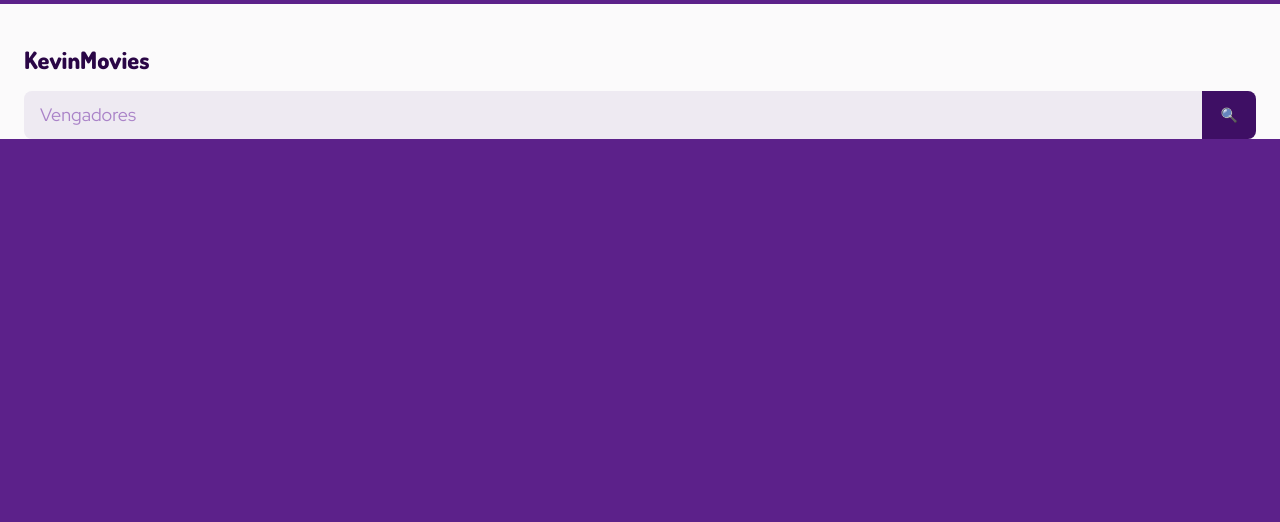
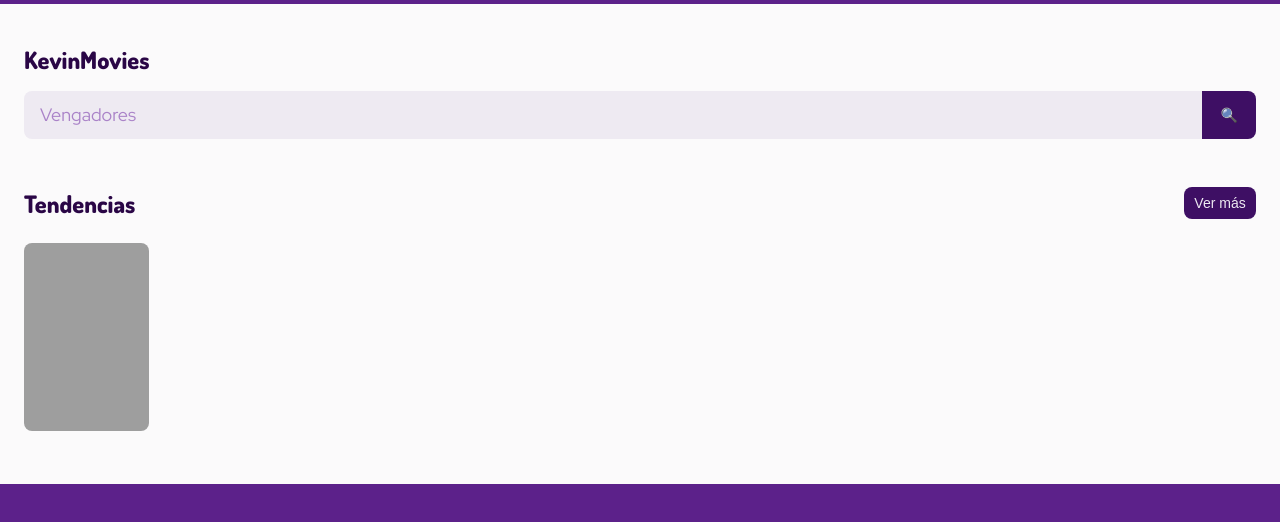
Before and after one commit to Kevin101093/Movies-JavaScript, a website: page src/index.html in a window 1280 px wide. Drawn offline with Linux system fonts and the light colour scheme; grey boxes are pictures that could not be loaded.

Commit message:
Tendencias la primera section estática lista

```diff
--- a/src/css/style.css
+++ b/src/css/style.css
@@ -176,3 +176,57 @@ footer {
 .inactive{
     display: none;
 }
+
+/* Trending */
+.trendingPreview-header{
+  display:flex;
+  align-items:center;
+  justify-content: space-between;
+}
+.trendingPreview-btn{
+  border-radius: 8px;
+  height: 32px;
+  width: 72px;
+}
+.trendingPreview-movieList{
+  overflow-x: scroll;
+  overflow-y: hidden;
+  white-space: nowrap;
+  height: 241px;
+  padding-left: 24px;
+  padding-bottom: 16px;
+}
+.movie-img{
+  height: 225px;
+  min-height: 225px;
+  max-height: 225px;
+  width: 150px;
+  min-width: 150px;
+  max-width: 150px;
+}
+/* Movie Detail */
+.movie-container--loading {
+  width: 125px;
+  min-width: 125px;
+  max-width: 125px;
+  height: 187.5px;
+  min-height: 187.5px;
+  max-height: 187.5px;
+}
+.movie-img{
+  width: 125px;
+  min-width: 125px;
+  max-width: 125px;
+  height: 187.5px;
+  min-height: 187.5px;
+  max-height: 187.5px;
+}
+/* Generic List (search, trending & category) */
+.movie-img{
+  width: 125px;
+  min-width: 125px;
+  max-width: 125px;
+  height: 187.5px;
+  min-height: 187.5px;
+  max-height: 187.5px;
+}
--- a/src/index.html
+++ b/src/index.html
@@ -23,6 +23,22 @@
         <button id="searchBtn">🔍</button>
     </form>
    </header>
+   <section id="trendingPreview" class="trendingPreview-container">
+     <div class="trendingPreview-header">
+      <h2>Tendencias</h2>
+      <button class="trendingPreview-btn">Ver más</button>
+     </div>
+     <article class="trendingPreview-movieList">
+          <!-- <div class="movie-container movie-container--loading"></div>
+          <div class="movie-container movie-container--loading"></div>
+          <div class="movie-container movie-container--loading"></div> -->
+          <div class="movie-container">
+            <img src="https://image.tmdb.org/t/p/w300/adOzdWS35KAo21r9R4BuFCkLer6.jpg" class="movie-img" alt="Nombre de la película">
+          </div>
+     </article>
+   </section>
+   <section></section>
+   <section></section>
     <script src="./js/main.js"></script>
   </body>
 </html>
```
